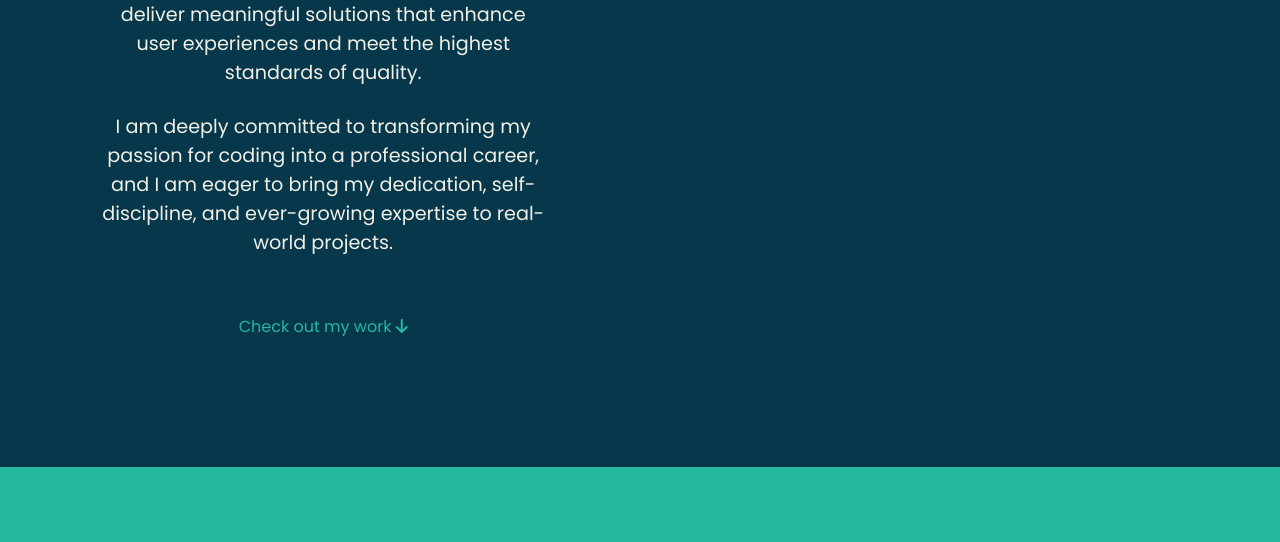
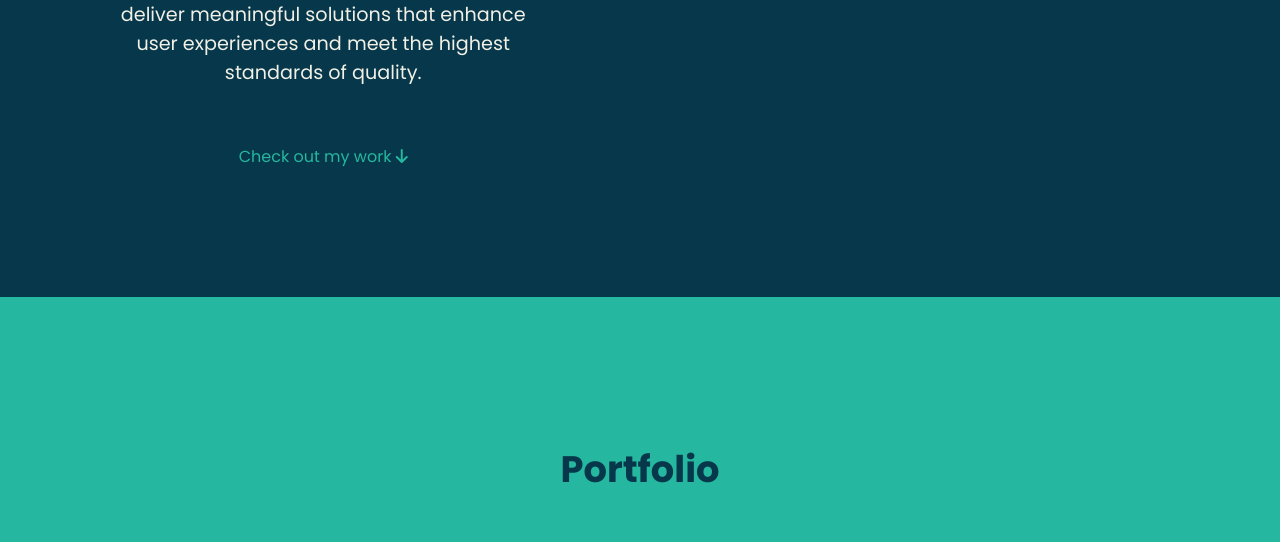
Before and after one commit to MacuSM/portfolio, a plain HTML site: page index.html in a window 1280 px wide. Shown: the part 1517-2059 px from the top of the page. Drawn offline with nearby package versions, Linux system fonts and the light colour scheme; a script that the page names is missing.

Commit message:
Update index.html

```diff
--- a/index.html
+++ b/index.html
@@ -44,9 +44,6 @@
           <img src="IMG_20.jpg" alt="image" />
           <p>With over 19 months of self-taught coding experience using Udemy, FreeCodeCamp.org, and YouTube, I’ve developed a strong passion for web development. My journey began with front-end technologies, where coding and seeing immediate results inspired a relentless drive to improve. </p><br>
           <p>I am steadily advancing toward full-stack expertise, leveraging my dedication and problem-solving skills to create fast, efficient, and user-friendly web applications. Committed to continuous learning, I aim to deliver meaningful solutions that enhance user experiences and meet the highest standards of quality. </p><br>
-
-
-          <p>I am deeply committed to transforming my passion for coding into a professional career, and I am eager to bring my dedication, self-discipline, and ever-growing expertise to real-world projects. </p> <br>
 
           <div class="work-arrow">
             <p>
```
